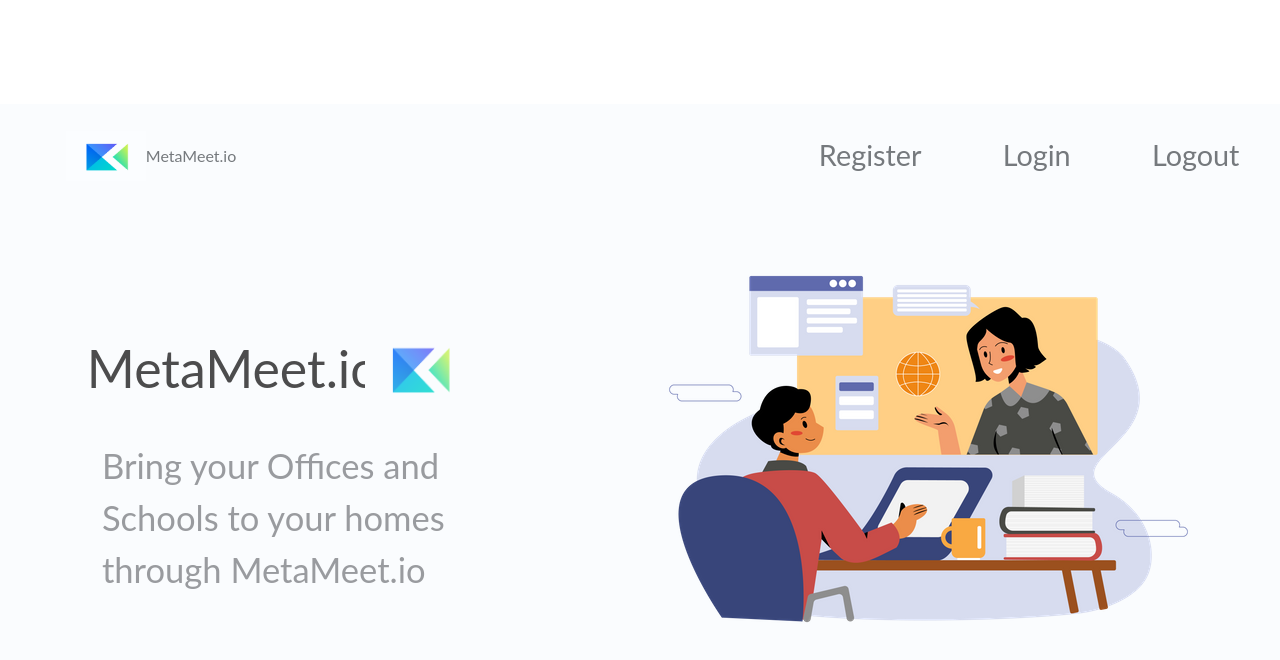
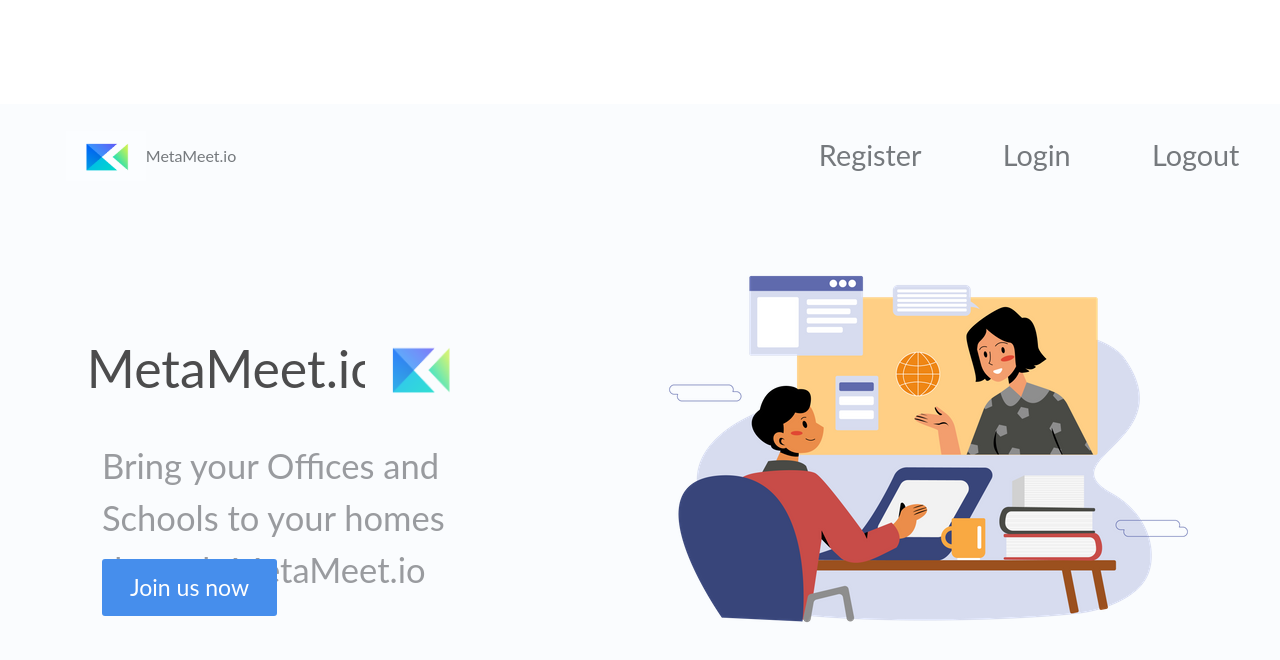
Before and after one commit to Yash621/meta-meet, a Next.js app in the folder frontend/: page /LandingPage/LandingPage in a window 1280 px wide. Shown: the top 660 px of the page. Built offline with nearby package versions, Linux system fonts and the light colour scheme.

Commit message:
added join now button

```diff
--- a/frontend/pages/LandingPage/LandingPage.module.css
+++ b/frontend/pages/LandingPage/LandingPage.module.css
@@ -79,7 +79,7 @@
 }
 .tagline {
   width: 90%;
-  height: 60%;
+  height: 30%;
   display: flex;
   justify-content: center;
   align-items: flex-start;
@@ -88,3 +88,23 @@
   padding-top: 30px;
   /* background-color: red; */
 }
+.joinUs {
+  /* background-color: blue; */
+  width: 90%;
+  height: 25%;
+  display: flex;
+  justify-content: flex-start;
+  align-items: center;
+}
+.joinUs div {
+  width: 40%;
+  height: 55%;
+  display: flex;
+  justify-content: center;
+  align-items: center;
+  background-color: #1a73e8;
+  color: white;
+  border-radius: 3px;
+  cursor: pointer;
+  font-size: 0.8em;
+}
--- a/frontend/pages/LandingPage/LandingPage.tsx
+++ b/frontend/pages/LandingPage/LandingPage.tsx
@@ -27,6 +27,11 @@
             <div className={LandingPageCSS.tagline}>
               Bring your Offices and Schools to your homes through MetaMeet.io
             </div>
+            <div className={LandingPageCSS.joinUs}>
+              <div>
+                <p>Join us now</p>
+              </div>
+            </div>
           </div>
         )}
         <div className={`${!logoAnimation && LandingPageCSS.logo} `}>
```
